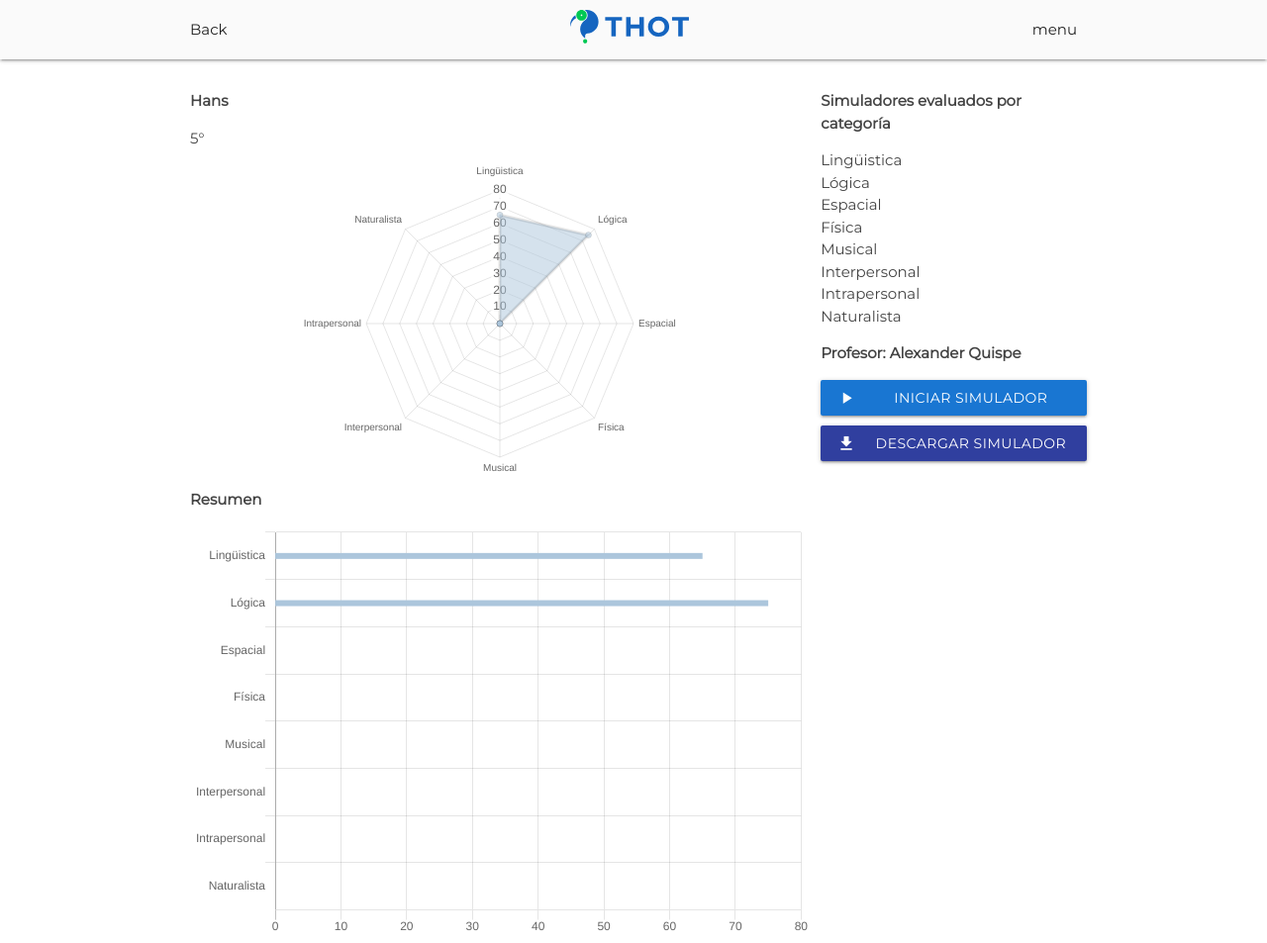
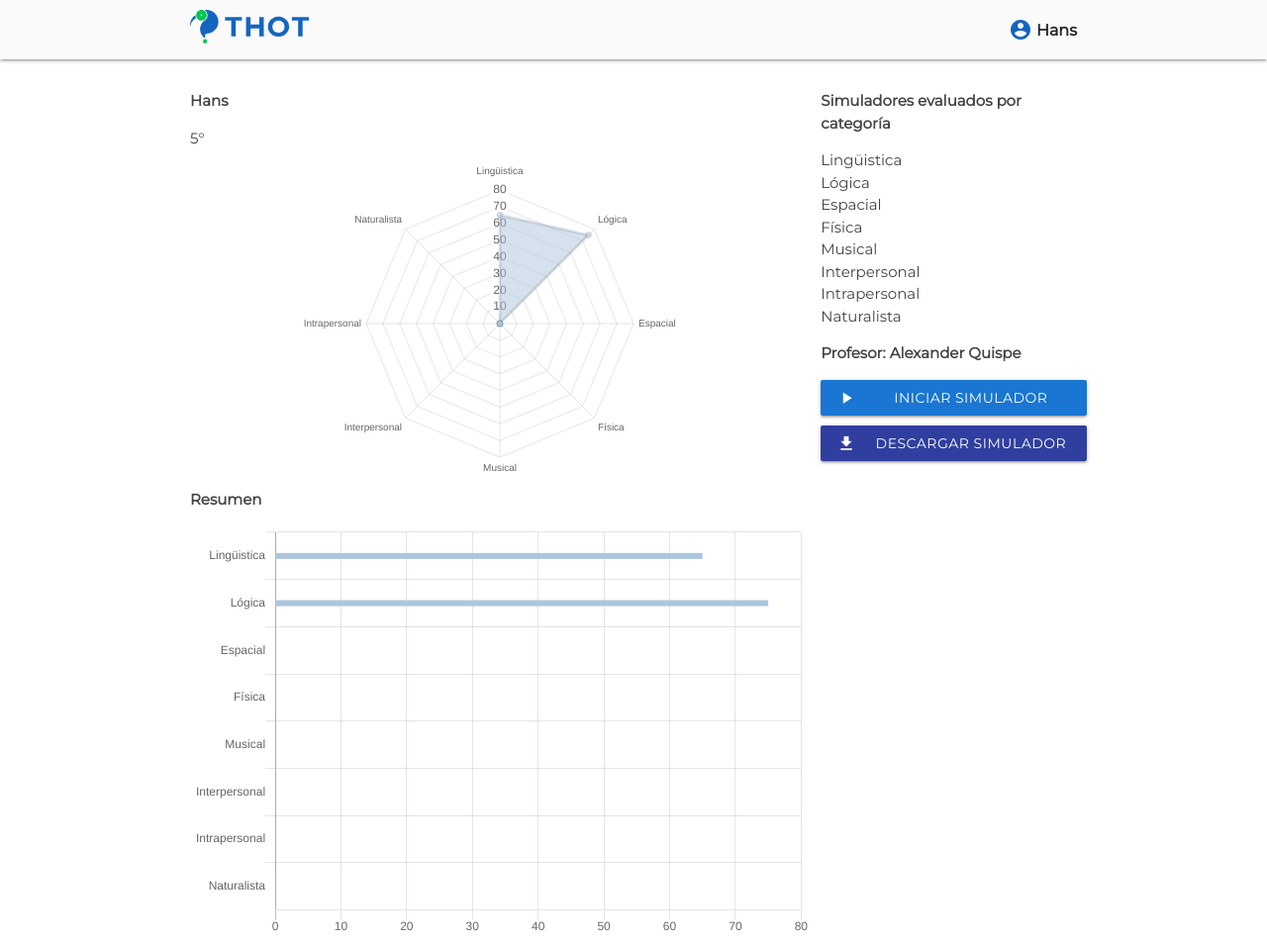
Before and after one commit to alxnderq/hackatrix-frontend, a website: page dashboard-profile.html in a window 1280 px wide. Shown: the whole page at 99% size. Drawn offline with Linux system fonts and the light colour scheme.

Commit message:
changes header

```diff
--- a/assets/css/styles.css
+++ b/assets/css/styles.css
@@ -378,3 +378,16 @@ section.quiz-creator h2 {
     cursor: pointer;
     border: solid 1px #1565c0;
 }
+.header-profile-menu i {
+    color: #1565c0;
+    display: inline-block;
+    vertical-align: middle;
+}
+.header-profile-menu span {
+    display: inline-block;
+    vertical-align: middle;
+    font-size: 16px;
+    font-weight: 700;
+    position: relative;
+    top: 1px;
+}
--- a/dashboard-profile.html
+++ b/dashboard-profile.html
@@ -15,9 +15,6 @@
     <header class="header-profile">
         <div class="container">
             <div class="header-content">
-                <div class="header-profile-back">
-                    <span>Back</span>
-                </div>
                 <div class="header-profile-logo">
                     <svg width="1485px" height="418px" viewBox="0 0 1485 418" version="1.1"
                         xmlns="http://www.w3.org/2000/svg" xmlns:xlink="http://www.w3.org/1999/xlink">
@@ -56,7 +53,8 @@
                     </svg>
                 </div>
                 <div class="header-profile-menu">
-                    <span>menu</span>
+                    <i class="material-icons">account_circle</i>
+                    <span id="name_user">Hans</span>
                 </div>
             </div>
         </div>
--- a/vendor/js/index.js
+++ b/vendor/js/index.js
@@ -1,3 +1,3 @@
 function login() {
-    $(location).attr('href', 'perfil.html');
+    $(location).attr('href', 'dashboard-profile.html');
 }
```
Also changed, not shown: quiz.html (+28 -13 lines).
